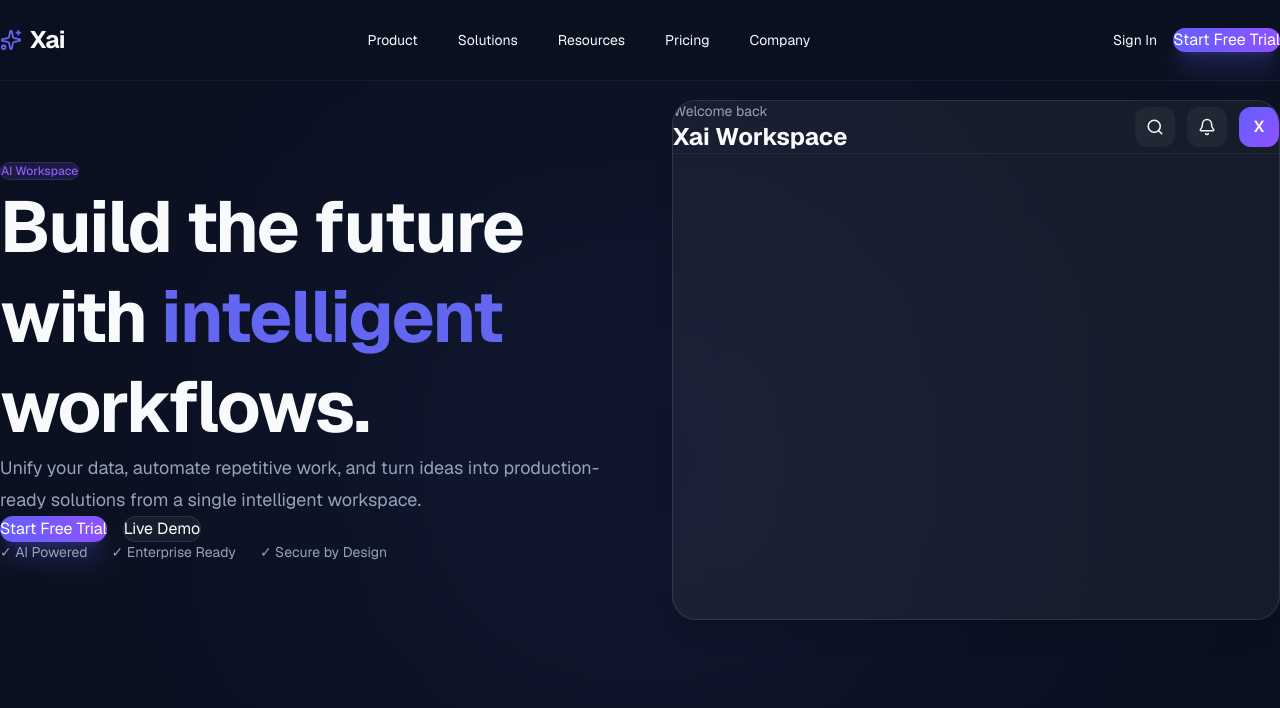
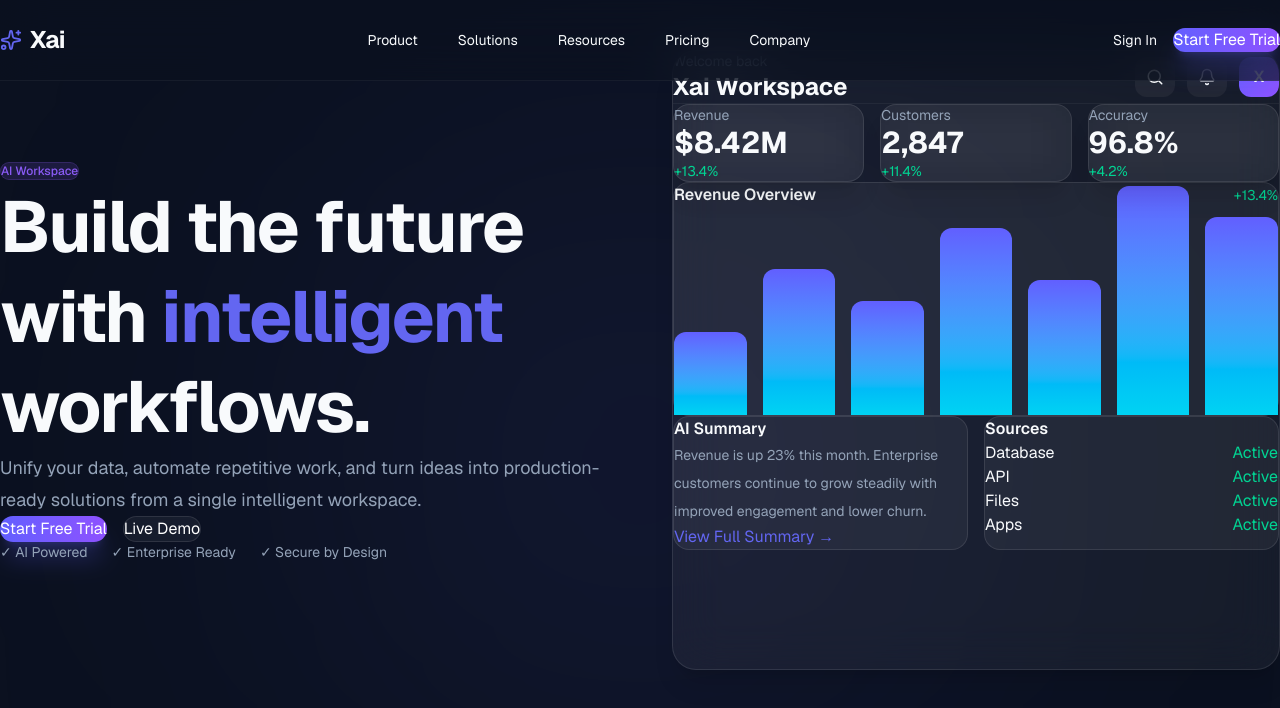
Before and after one commit to RahatIslam08/xai-intelligence-workspace, a Next.js app: page / in a window 1280 px wide. Shown: the top 708 px of the page. Built offline with nearby package versions, Linux system fonts and the light colour scheme.

Commit message:
feat: build UI foundation and hero layout

```diff
--- a/src/components/dashboard/Dashboard.tsx
+++ b/src/components/dashboard/Dashboard.tsx
@@ -1,10 +1,25 @@
 import Card from "@/components/ui/Card";
 import DashboardHeader from "./DashboardHeader";
+import DashboardStats from "./DashboardStats";
+import DashboardChart from "./DashboardChart";
+import DashboardInsights from "./DashboardInsights";
+import DashboardSources from "./DashboardSources";
 
 export default function Dashboard() {
   return (
-   <Card className="relative min-h-[520px] overflow-hidden rounded-3xl p-6">
+    <Card className="relative min-h-[620px] overflow-hidden rounded-3xl p-6">
+
       <DashboardHeader />
+
+      <DashboardStats />
+
+      <DashboardChart />
+
+      <div className="mt-6 grid grid-cols-2 gap-4">
+        <DashboardInsights />
+        <DashboardSources />
+      </div>
+
     </Card>
   );
 }
--- a/src/components/dashboard/DashboardChart.tsx
+++ b/src/components/dashboard/DashboardChart.tsx
@@ -1,7 +1,33 @@
 export default function DashboardChart() {
+  const bars = [40, 70, 55, 90, 65, 110, 95];
+
   return (
-    <div>
-      Dashboard Chart
+    <div className="mt-6 rounded-2xl border border-white/10 bg-white/5 p-6">
+
+      <div className="mb-4 flex items-center justify-between">
+        <h4 className="font-semibold">
+          Revenue Overview
+        </h4>
+
+        <span className="text-sm text-emerald-400">
+          +13.4%
+        </span>
+      </div>
+
+      <div className="flex h-52 items-end justify-between gap-4">
+
+        {bars.map((height, index) => (
+          <div
+            key={index}
+            className="flex-1 rounded-t-xl bg-gradient-to-t from-cyan-400 to-indigo-500 transition-all duration-500 hover:opacity-80"
+            style={{
+              height: `${height}%`,
+            }}
+          />
+        ))}
+
+      </div>
+
     </div>
   );
 }
--- a/src/components/dashboard/DashboardInsights.tsx
+++ b/src/components/dashboard/DashboardInsights.tsx
@@ -1,7 +1,22 @@
 export default function DashboardInsights() {
   return (
-    <div>
-      Dashboard Insights
+    <div className="rounded-2xl border border-white/10 bg-white/5 p-5">
+
+      <h4 className="font-semibold">
+        AI Summary
+      </h4>
+
+      <p className="mt-4 text-sm text-[var(--text-secondary)] leading-7">
+        Revenue is up 23% this month.
+
+        Enterprise customers continue to grow steadily with
+        improved engagement and lower churn.
+      </p>
+
+      <button className="mt-6 text-sm font-medium text-[var(--brand)] hover:underline">
+        View Full Summary →
+      </button>
+
     </div>
   );
 }
--- a/src/components/dashboard/DashboardSources.tsx
+++ b/src/components/dashboard/DashboardSources.tsx
@@ -1,7 +1,35 @@
+const sources = [
+  "Database",
+  "API",
+  "Files",
+  "Apps",
+];
+
 export default function DashboardSources() {
   return (
-    <div>
-      Dashboard Sources
+    <div className="rounded-2xl border border-white/10 bg-white/5 p-5">
+
+      <h4 className="font-semibold">
+        Sources
+      </h4>
+
+      <div className="mt-5 space-y-3">
+
+        {sources.map((source) => (
+          <div
+            key={source}
+            className="flex items-center justify-between"
+          >
+            <span>{source}</span>
+
+            <span className="text-emerald-400">
+              Active
+            </span>
+          </div>
+        ))}
+
+      </div>
+
     </div>
   );
 }
```
